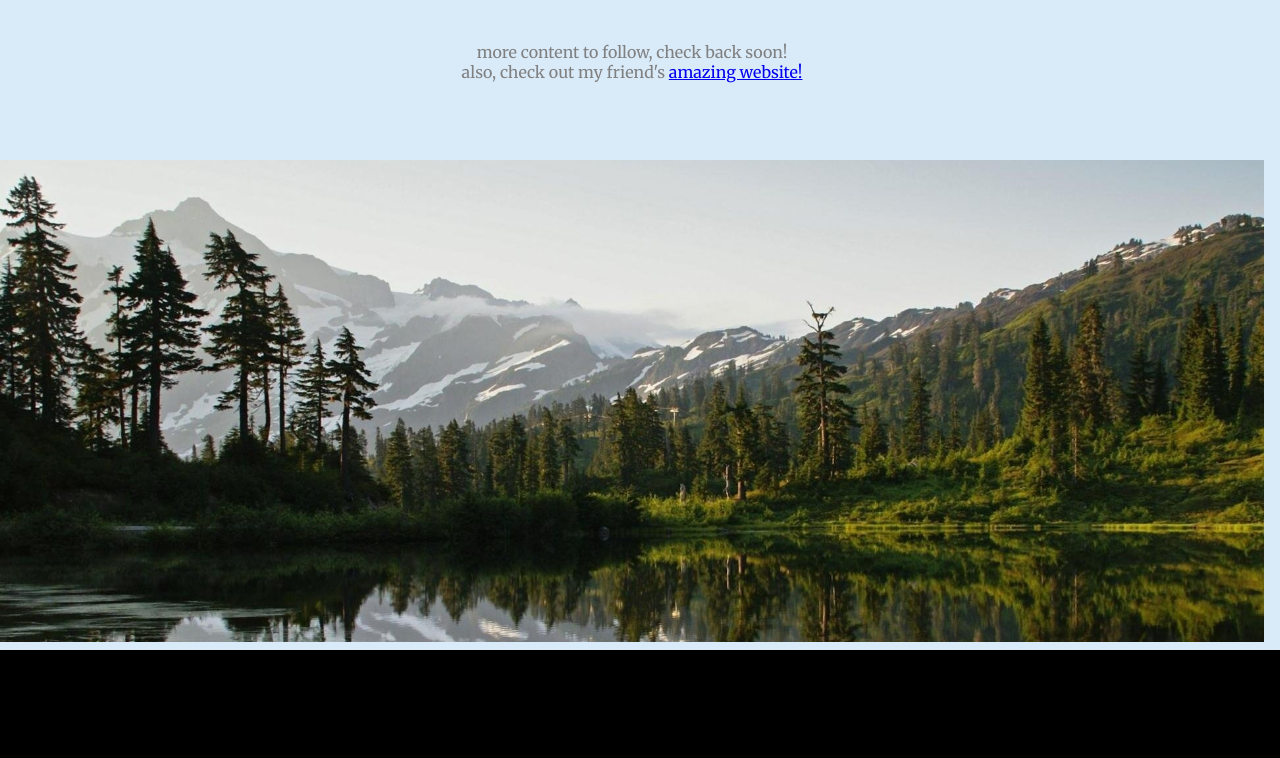
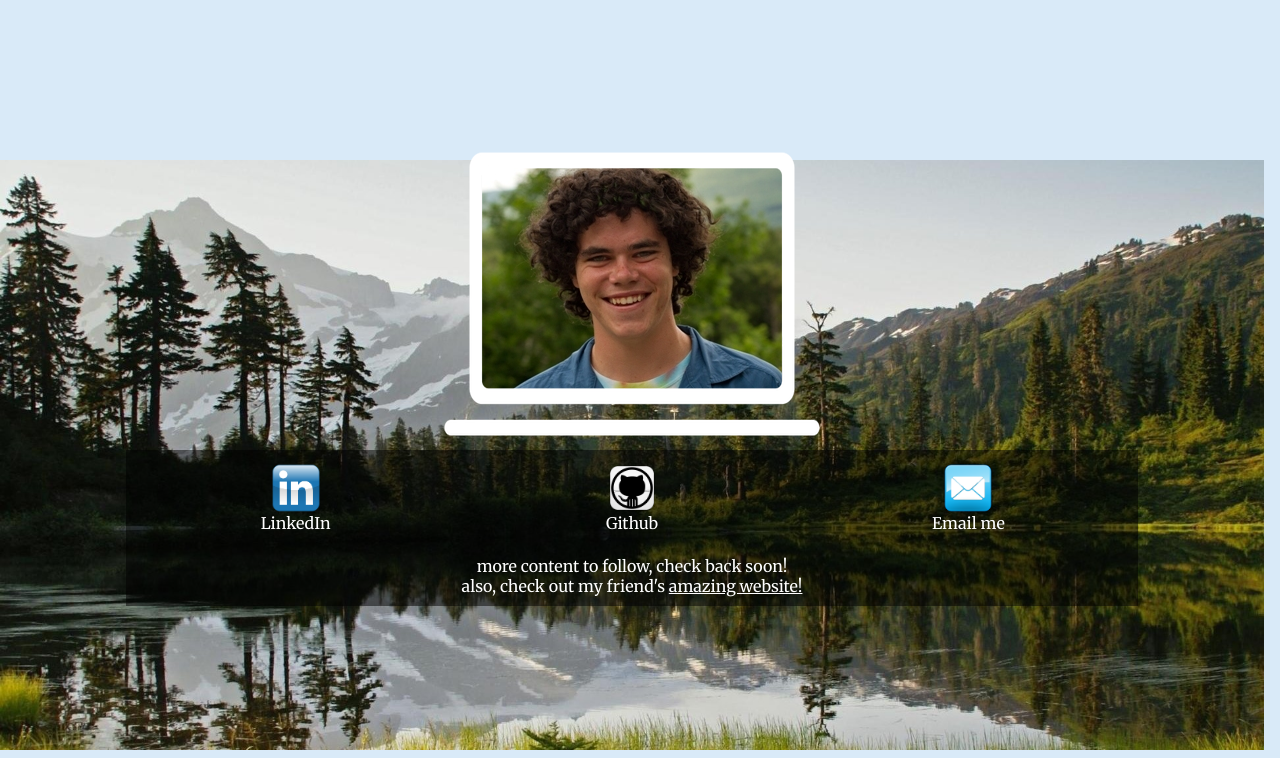
Before and after one commit to wtachau/wtachau.github.io, a Django app: page / in a window 1280 px wide. Shown: the part 800-1558 px from the top of the page. Before the commit the page ends 1450 px from the top, so only its background shows below. Run offline with Django 3.2, Linux system fonts and the light colour scheme; parts of the project's set-up code (start-up, migrations or seed data) failed here and were passed over; some libraries are stand-ins or nearby versions.

Commit message:
added links

```diff
--- a/mysite/mysite/static/style.css
+++ b/mysite/mysite/static/style.css
@@ -6,6 +6,8 @@ html {
     width: 100%;
     height: 100%;
 }
+
+/* PAGE 1 */
 
 #name {
 	width: 175;
@@ -24,17 +26,6 @@ html {
 	font-size: 18;
 	position: absolute;
 	text-align: center;
-}
-
-#page2 {
-	background: url(images/background.jpg) 50% 0 no-repeat fixed;
-	background-size: cover;
-	height: 600px;
-	font-family: Merriweather;
-	text-align: center;
-	width:100%;
-	color:gray;
-	padding-top:42;
 }
 
 .score {
@@ -60,3 +51,46 @@ html {
 	margin-top: -6px;
 	width: 2.5%;
 }
+
+/* PAGE 2 */
+
+#page2 {
+	background: url(images/background.jpg) 50% 0 no-repeat fixed;
+	background-size: cover;
+	height: 600px;
+	font-family: Merriweather;
+	text-align: center;
+	width:100%;
+	color:white;
+	padding-top:150;
+}
+
+.prof_pic {
+	position: absolute;
+	margin-left: -339px;
+	margin-top: 15px;
+}
+
+#computer {
+	position: relative;
+	z-index: 1;
+}
+
+#more_info {
+	padding: 10px 0px 10px 0px;
+	background: rgba(0,0,0,0.5);
+	width: 80%;
+	margin: auto auto;
+	margin-top: 10px;
+}
+
+#desc_links {
+	width:100%;
+	color:white;
+}
+
+#desc_links td{
+	table-layout: fixed;
+	text-align: center;
+	width: 33%;
+}
--- a/mysite/mysite/templates/home.html
+++ b/mysite/mysite/templates/home.html
@@ -23,6 +23,7 @@
 
 <body>
 
+	<!-- Page 1: Games -->
 	<div id="page1">
 		<script src="{% static 'js/pong.js' %}"></script>
 		<span id="comp_score" class="score"></span>
@@ -34,7 +35,49 @@
 		<img id="morearrow" src="{% static 'images/down_arrow.png' %}">
 		</span>
 	</div>
-	<div id="page2"> more content to follow, check back soon!<br>also, check out my friend's <a target="_blank" href='http://www.jamesreinke.com'>amazing website!</a> </div>
+
+	<!-- Page 2: Info -->
+	<div id="page2">
+
+		<div id="computer_profile">
+			<img id="computer" src="{% static 'images/computer.png' %}">
+			<span class="prof_pic"><img src = "{% static 'images/meoverland.jpg' %}"></span>
+		</div>
+		<div id="more_info">
+			<table id="desc_links">
+				<tr>
+					<!-- LinkedIn -->
+					<td>
+						<a target="_blank"  href="https://www.linkedin.com/in/willtachau">
+							<img style="width:50px;" src= "{% static 'images/linkedin.png' %}">
+						</a>
+					<br>LinkedIn
+					</td>
+
+					<!-- Github -->
+					<td>
+						<a target="_blank" href="https://github.com/wtachau">
+							<img style="width:50px;" src= "{% static 'images/github.png' %}">
+						</a>
+					<br>Github
+					</td>
+
+					<!-- Email -->
+					<td>
+						<a href="mailto:wtachau@gmail.com">
+							<img style="width:50px;" src= "{% static 'images/webmail.png' %}">
+						</a>
+					<br>Email me
+					</td>
+				</tr>
+			</table>
+			<br>more content to follow, check back soon!
+			<br>
+			also, check out my friend's <a style="color:white" target="_blank" href='http://www.jamesreinke.com'>amazing website!</a>
+		</div>
+
+
+	</div>
 
 </body>
 <script src="{% static 'js/scroll.js' %}"></script>
```
Also changed, not shown: mysite/mysite/static/images/computer.png (added), mysite/mysite/static/images/github.png (added), mysite/mysite/static/images/linkedin.png (added), mysite/mysite/static/images/meoverland.jpg (added), mysite/mysite/static/images/webmail.png (added), 4 other files.
